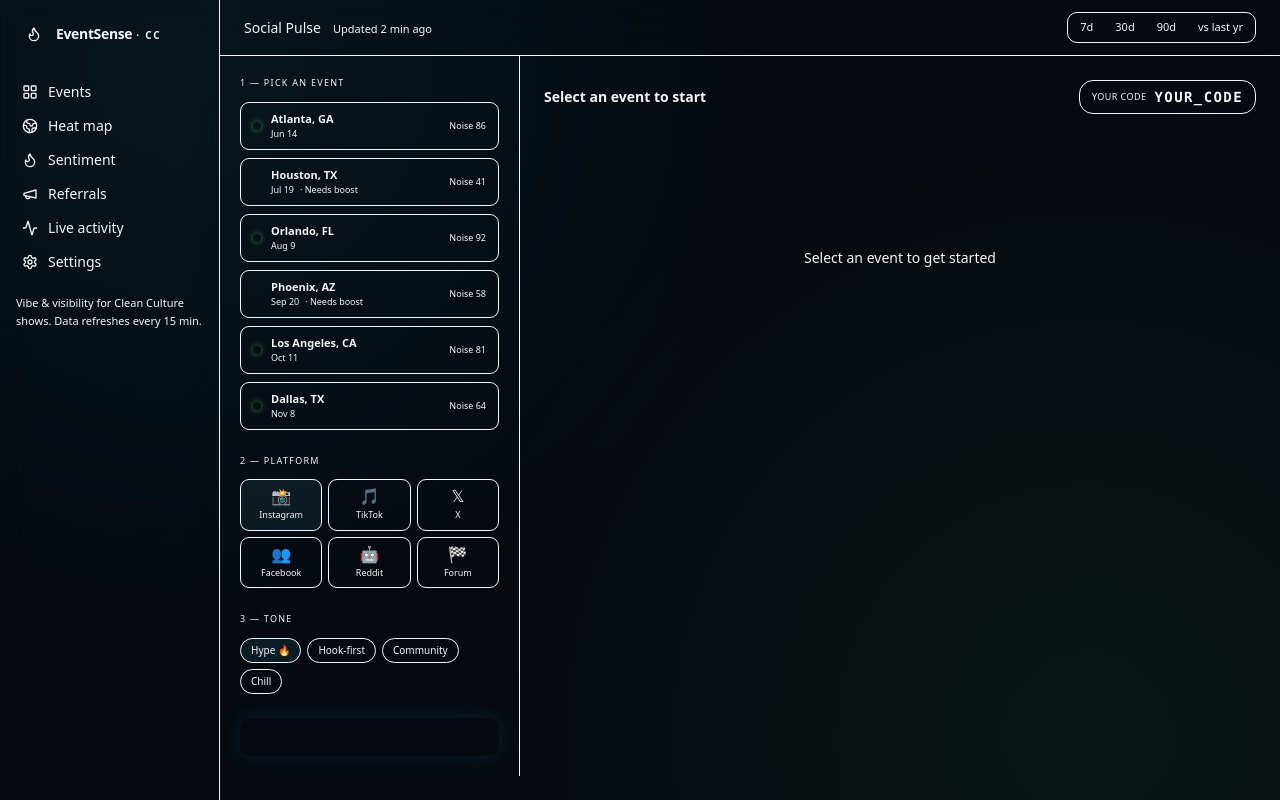
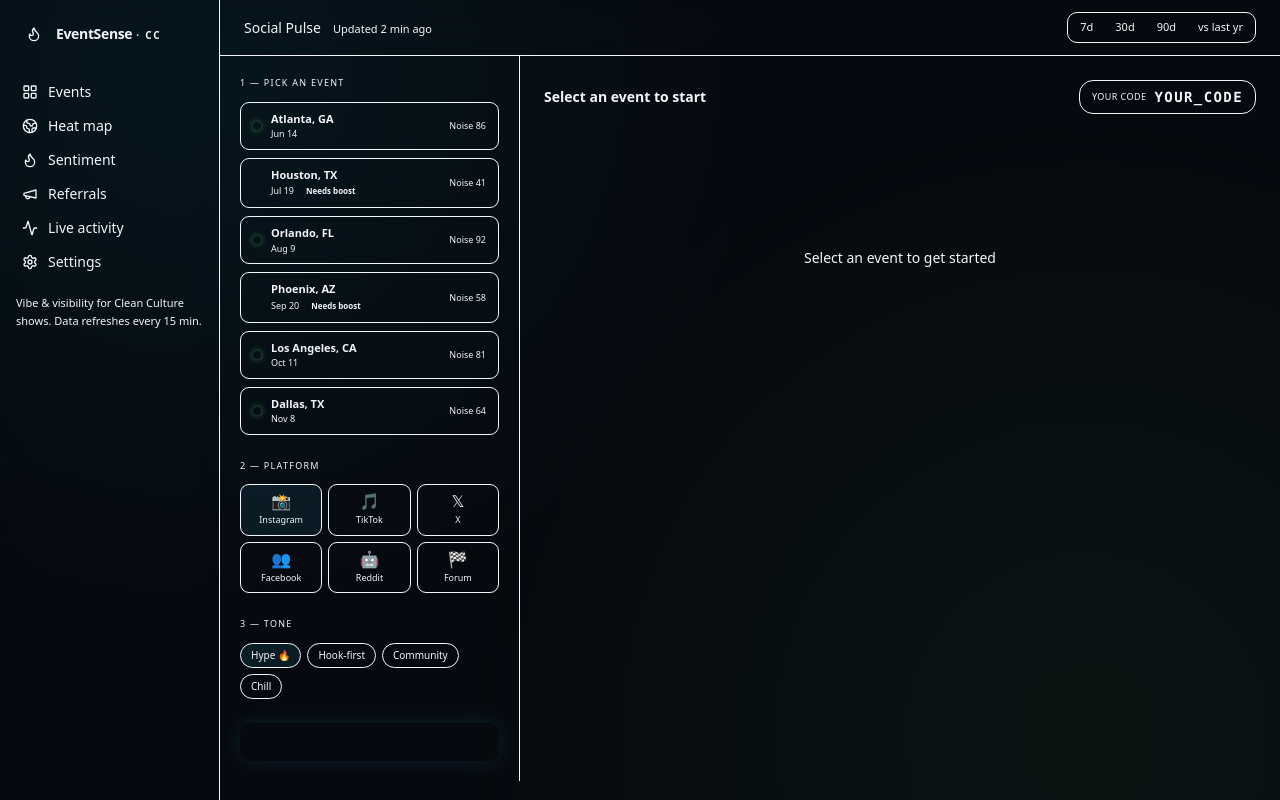
Before and after one commit to Frankiegarabito/EventSense, a Next.js app: page /affiliate in a window 1280 px wide. Built offline with nearby package versions, Linux system fonts and the light colour scheme.

Commit message:
fix: render 'Needs boost' as amber chip badge in affiliate event picker

```diff
--- a/src/components/affiliate-hub.tsx
+++ b/src/components/affiliate-hub.tsx
@@ -98,7 +98,7 @@ export function AffiliateHub({ affiliateCode }: { affiliateCode: string }) {
                     <span className="block text-[9px] text-[--color-fg-dim]">
                       {new Date(e.date).toLocaleDateString("en-US", { month: "short", day: "numeric" })}
                       {status === "low" && (
-                        <span className="ml-1.5 text-[--color-stagnant]">· Needs boost</span>
+                        <span className="ml-1.5 inline-flex items-center rounded px-1.5 py-0.5 text-[8px] font-bold bg-[--color-stagnant]/20 text-[--color-stagnant]">Needs boost</span>
                       )}
                     </span>
                   </span>
```
